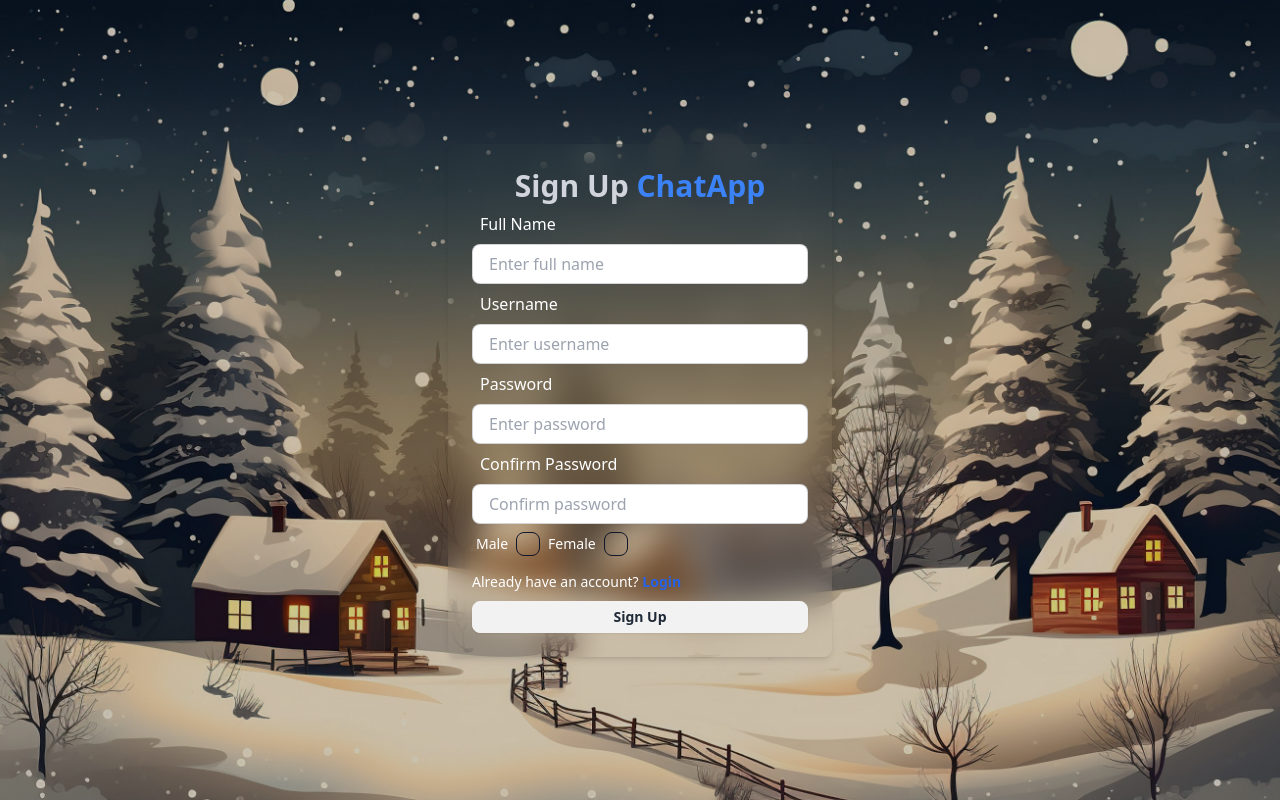
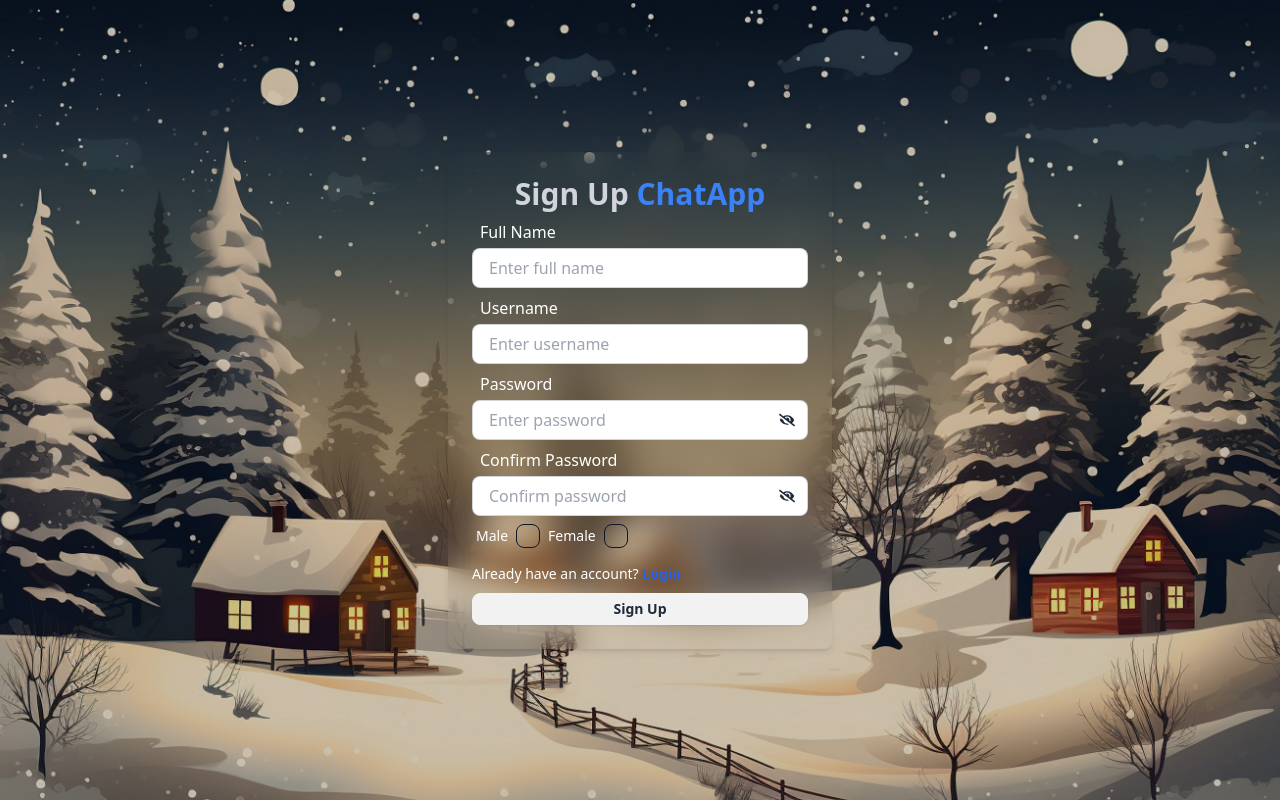
Before and after one commit to deepak-kr-patra/mern-chat-web-app, a React (Vite) app in the folder frontend/: page /signup in a window 1280 px wide. Built offline with nearby package versions, Linux system fonts and the light colour scheme.

Commit message:
added display password feature in input fields

```diff
--- a/frontend/src/index.css
+++ b/frontend/src/index.css
@@ -20,6 +20,14 @@
     left: 0;
     right: 0;
     bottom: 0;
+}
+
+.eye-icon {
+    position: absolute;
+    top: 50%;
+    right: 4%;
+    transform: translateY(-50%);
+    cursor: pointer;
 }
 
 /* styling scrollbar */
--- a/frontend/src/pages/login/Login.jsx
+++ b/frontend/src/pages/login/Login.jsx
@@ -1,6 +1,7 @@
 import React, { useState } from 'react'
 import { Link } from 'react-router-dom'
 import useLogin from '../../hooks/useLogin';
+import { FaEye, FaEyeSlash } from "react-icons/fa";
 
 
 const Login = () => {
@@ -9,6 +10,12 @@
   const [password, setPassword] = useState("");
 
   const { loading, login } = useLogin();
+
+  const [passwordVisibility, setPasswordVisibility] = useState(false);
+
+  const togglePasswordVisibility = () => {
+    setPasswordVisibility(passwordVisibility === false ? true : false);
+  };
 
   const handleSubmit = (e) => {
     e.preventDefault();
@@ -24,18 +31,21 @@
         </h1>
 
         <form onSubmit={handleSubmit}>
+          <label htmlFor='username-input' className='label p-2 pb-1 cursor-pointer'>
+            <span className='text-base label-text text-white'>Username</span>
+          </label>
           <div>
-            <label className='label p-2'>
-              <span className='text-base label-text text-white'>Username</span>
-            </label>
-            <input type="text" placeholder="Enter username" className="input input-bordered w-full h-10" value={username} onChange={(e) => setUsername(e.target.value)} />
+            <input type="text" id='username-input' placeholder="Enter username" className="input input-bordered w-full h-10" value={username} onChange={(e) => setUsername(e.target.value)} />
           </div>
 
-          <div>
-            <label className='label p-2'>
-              <span className='text-base label-text text-white'>Password</span>
-            </label>
-            <input type="password" placeholder="Enter password" className="input input-bordered w-full h-10" value={password} onChange={(e) => setPassword(e.target.value)} />
+          <label htmlFor='password-input' className='label p-2 pb-1 cursor-pointer'>
+            <span className='text-base label-text text-white'>Password</span>
+          </label>
+          <div className='relative'>
+            <input type={!passwordVisibility ? "password" : "text"} id='password-input' placeholder="Enter password" className="input input-bordered w-full h-10" value={password} onChange={(e) => setPassword(e.target.value)} />
+            <div className='eye-icon' onClick={() => togglePasswordVisibility()}>
+              {!passwordVisibility ? <FaEyeSlash /> : <FaEye />}
+            </div>
           </div>
 
           <span className='text-sm label-text text-white'>
--- a/frontend/src/pages/signup/SignUp.jsx
+++ b/frontend/src/pages/signup/SignUp.jsx
@@ -2,6 +2,7 @@
 import GenderCheckbox from './GenderCheckbox'
 import { Link } from 'react-router-dom'
 import useSignup from '../../hooks/useSignup'
+import { FaEye, FaEyeSlash } from "react-icons/fa";
 
 
 const SignUp = () => {
@@ -15,6 +16,17 @@
   })
 
   const { loading, signup } = useSignup();
+
+  const [passwordVisibility, setPasswordVisibility] = useState(false);
+  const [confirmPasswordVisibility, setConfirmPasswordVisibility] = useState(false);
+
+  const togglePasswordVisibility = () => {
+    setPasswordVisibility(passwordVisibility === false ? true : false);
+  };
+
+  const toggleConfirmPasswordVisibility = () => {
+    setConfirmPasswordVisibility(confirmPasswordVisibility === false ? true : false);
+  };
 
   const handleCheckboxChange = (gender) => {
     setInputs({ ...inputs, gender })
@@ -33,32 +45,38 @@
         </h1>
 
         <form onSubmit={handleSubmit}>
-          <div>
-            <label className='label p-2'>
+          <label htmlFor='fullname-input' className='label p-2 pb-1 cursor-pointer'>
             <span className='text-base label-text text-white'>Full Name</span>
           </label>
-            <input type="text" placeholder="Enter full name" className="input input-bordered w-full h-10" value={inputs.fullName} onChange={(e) => setInputs({ ...inputs, fullName: e.target.value })} />
+          <div>
+            <input type="text" id='fullname-input' placeholder="Enter full name" className="input input-bordered w-full h-10" value={inputs.fullName} onChange={(e) => setInputs({ ...inputs, fullName: e.target.value })} />
           </div>
 
-          <div>
-            <label className='label p-2'>
+          <label htmlFor='username-input' className='label p-2 pb-1 cursor-pointer'>
             <span className='text-base label-text text-white'>Username</span>
           </label>
-            <input type="text" placeholder="Enter username" className="input input-bordered w-full h-10" value={inputs.username} onChange={(e) => setInputs({ ...inputs, username: e.target.value })} />
+          <div>
+            <input type="text" id='username-input' placeholder="Enter username" className="input input-bordered w-full h-10" value={inputs.username} onChange={(e) => setInputs({ ...inputs, username: e.target.value })} />
           </div>
 
-          <div>
-            <label className='label p-2'>
+          <label htmlFor='password-input' className='label p-2 pb-1 cursor-pointer'>
             <span className='text-base label-text text-white'>Password</span>
           </label>
-            <input type="password" placeholder="Enter password" className="input input-bordered w-full h-10" value={inputs.password} onChange={(e) => setInputs({ ...inputs, password: e.target.value })} />
+          <div className='relative'>
+            <input type={!passwordVisibility ? "password" : "text"} id='password-input' placeholder="Enter password" className="input input-bordered w-full h-10" value={inputs.password} onChange={(e) => setInputs({ ...inputs, password: e.target.value })} />
+            <div className='eye-icon' onClick={() => togglePasswordVisibility()}>
+              {!passwordVisibility ? <FaEyeSlash /> : <FaEye />}
+            </div>
           </div>
 
-          <div>
-            <label className='label p-2'>
+          <label htmlFor='confirm-password-input' className='label p-2 pb-1 cursor-pointer'>
             <span className='text-base label-text text-white'>Confirm Password</span>
           </label>
-            <input type="password" placeholder="Confirm password" className="input input-bordered w-full h-10" value={inputs.confirmedPassword} onChange={(e) => setInputs({ ...inputs, confirmedPassword: e.target.value })} />
+          <div className='relative'>
+            <input type={!confirmPasswordVisibility ? "password" : "text"} id='confirm-password-input' placeholder="Confirm password" className="input input-bordered w-full h-10" value={inputs.confirmedPassword} onChange={(e) => setInputs({ ...inputs, confirmedPassword: e.target.value })} />
+            <div className='eye-icon' onClick={() => toggleConfirmPasswordVisibility()}>
+              {!confirmPasswordVisibility ? <FaEyeSlash /> : <FaEye />}
+            </div>
           </div>
 
           <GenderCheckbox onCheckboxChange={handleCheckboxChange} selectedGender={inputs.gender} />
```
Lines whose indentation alone changed are shown as unchanged.
